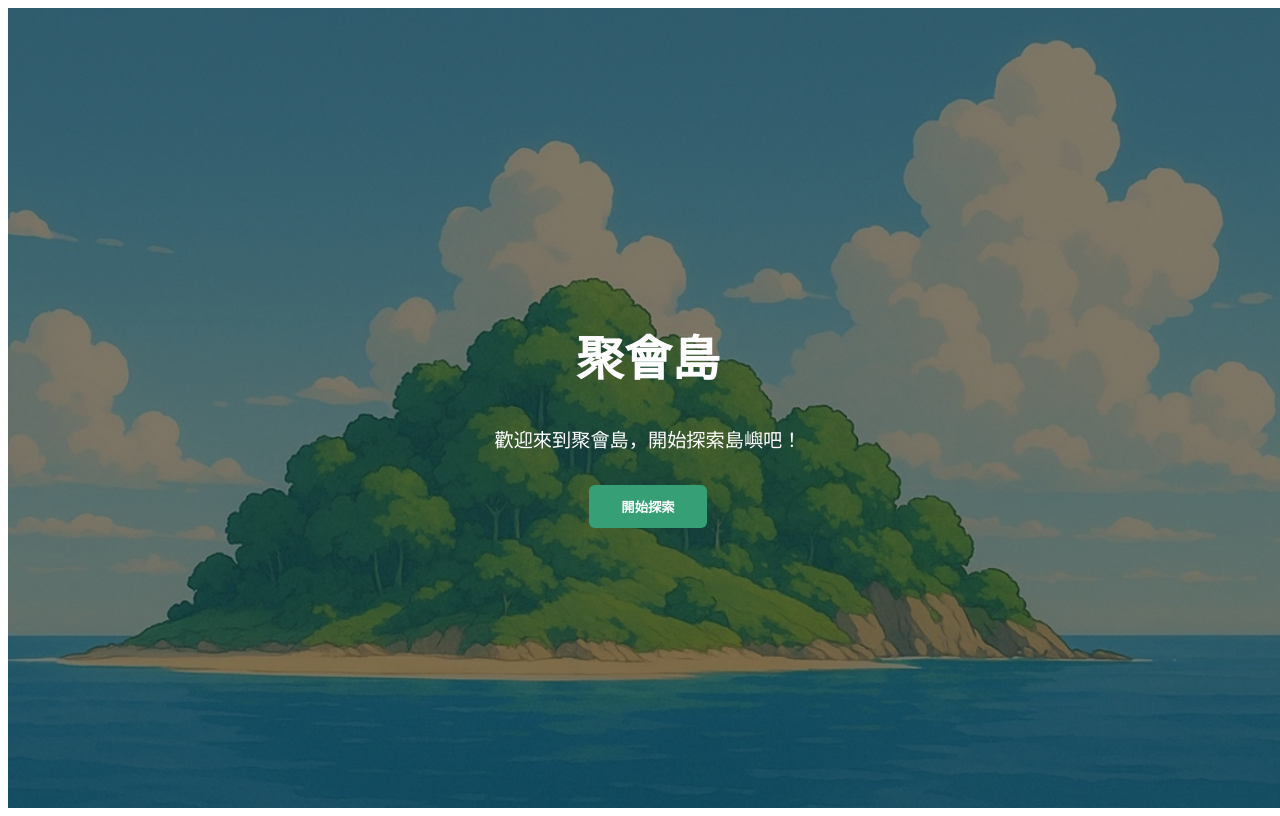
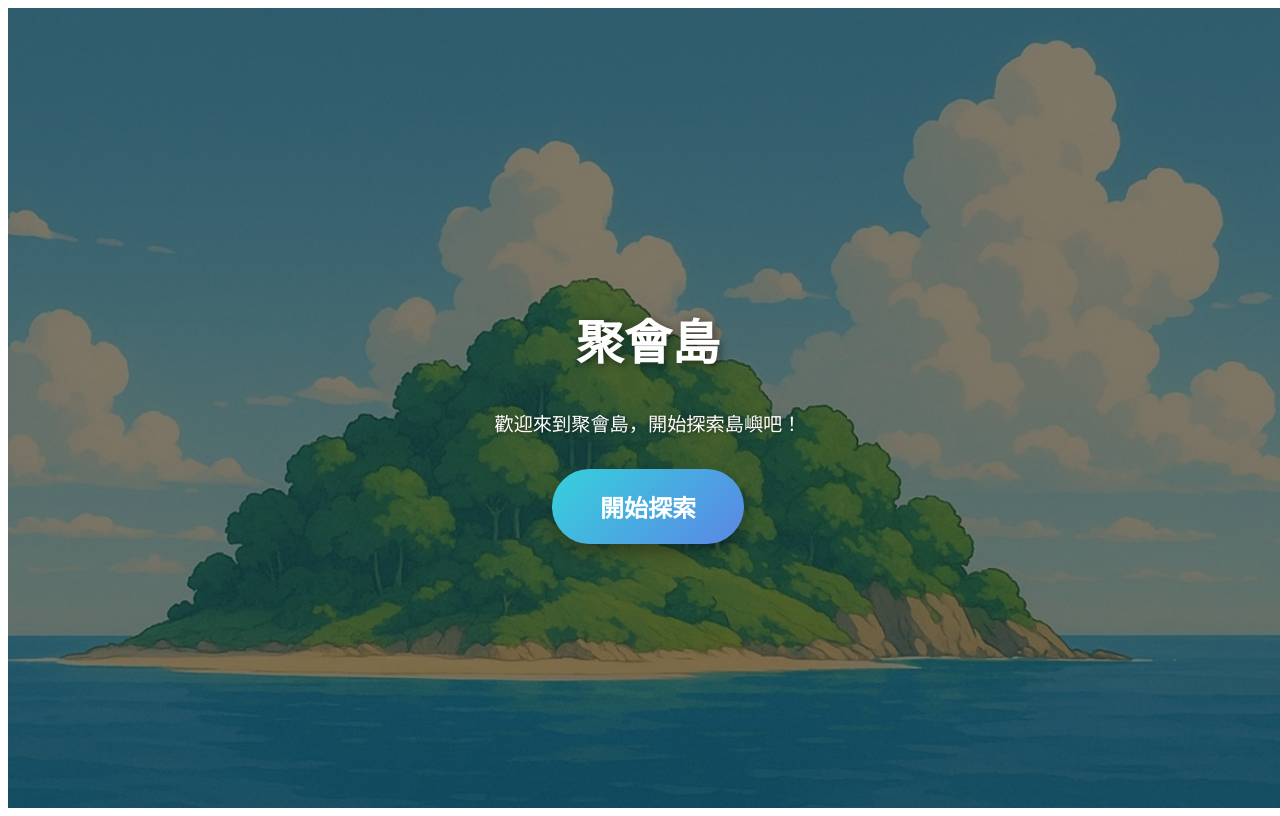
Before and after one commit to InagakiRomi/gathering-island-backend, a Vue app in the folder frontend/: page / in a window 1280 px wide. Built offline with nearby package versions, Linux system fonts and the light colour scheme; the HTML template or start-up script is replaced by a standard one.

Commit message:
[!]調整首頁按鈕

```diff
--- a/frontend/src/views/homePage.vue
+++ b/frontend/src/views/homePage.vue
@@ -48,24 +48,55 @@
 .overlay h1 {
   font-size: 3rem;
   margin-bottom: 1rem;
+  text-shadow: 2px 2px 8px rgba(0, 0, 0, 0.5);
 }
 
 .overlay p {
   font-size: 1.2rem;
   margin-bottom: 2rem;
+  text-shadow: 1px 1px 4px rgba(0, 0, 0, 0.5);
 }
 
 .overlay button {
-  background-color: #369f75;
+  background: linear-gradient(135deg, #36d1dc, #5b86e5);
   color: white;
-  padding: 0.75rem 2rem;
+  padding: 1.25rem 3rem;
+  font-size: 1.5rem;
   border: none;
-  border-radius: 0.375rem;
+  border-radius: 999px;
   cursor: pointer;
   font-weight: bold;
+  box-shadow: 0 8px 15px rgba(0, 0, 0, 0.3);
+  transition: all 0.3s ease;
+  position: relative;
+  overflow: hidden;
+}
+
+/* 放大＋流光線滑過效果 */
+.overlay button::before {
+  content: "";
+  position: absolute;
+  top: 0;
+  left: -75%;
+  width: 50%;
+  height: 100%;
+  background: linear-gradient(120deg, rgba(255,255,255,0.4), rgba(255,255,255,0));
+  transform: skewX(-20deg);
+  transition: left 0.6s ease;
+}
+
+.overlay button:hover::before {
+  left: 125%;
 }
 
 .overlay button:hover {
-  background-color: #2b8561ff;
+  transform: scale(1.05);
+  box-shadow: 0 12px 25px rgba(0, 0, 0, 0.4);
+}
+
+/* 點擊時微縮回饋 */
+.overlay button:active {
+  transform: scale(0.97);
+  box-shadow: 0 4px 10px rgba(0, 0, 0, 0.2);
 }
 </style>
```
